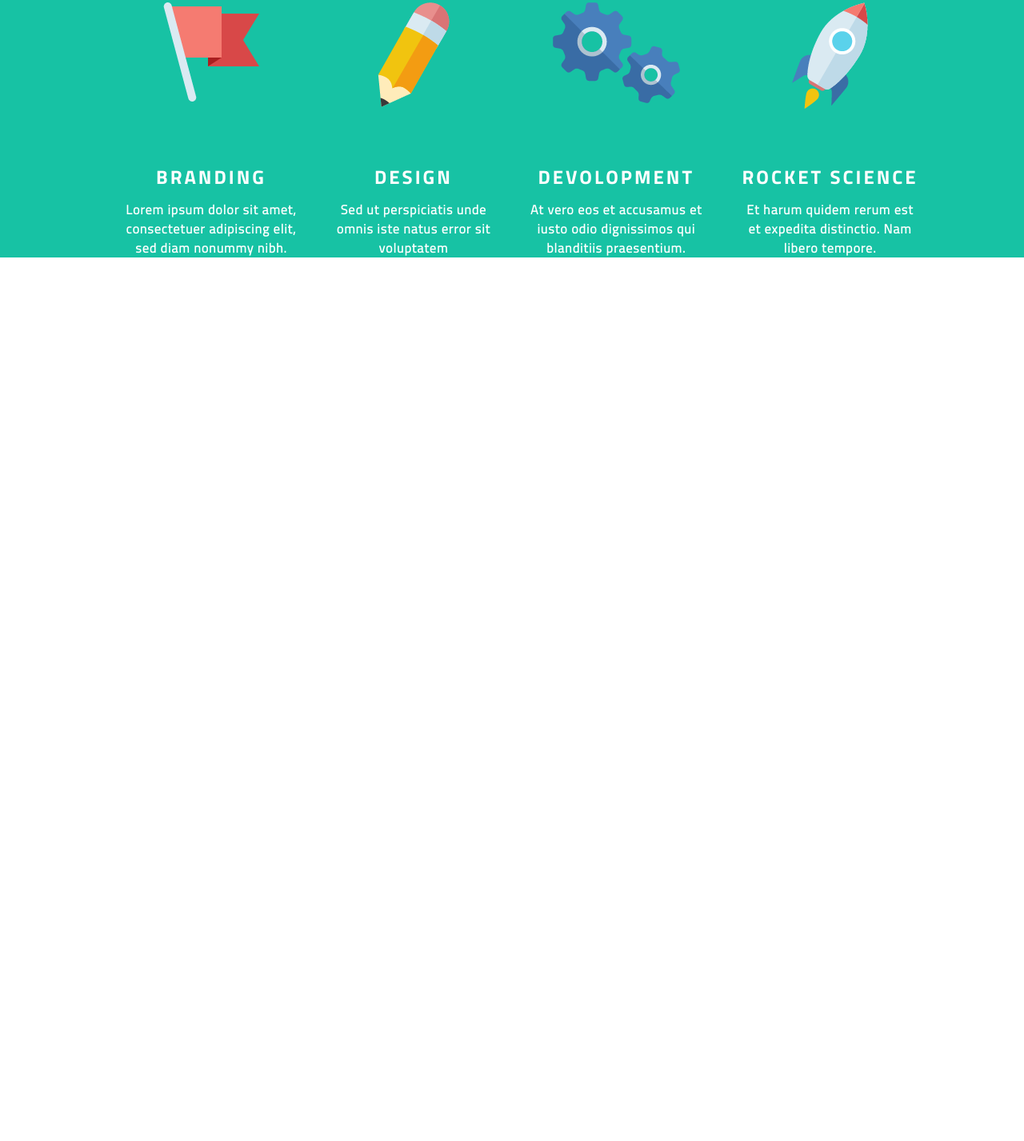
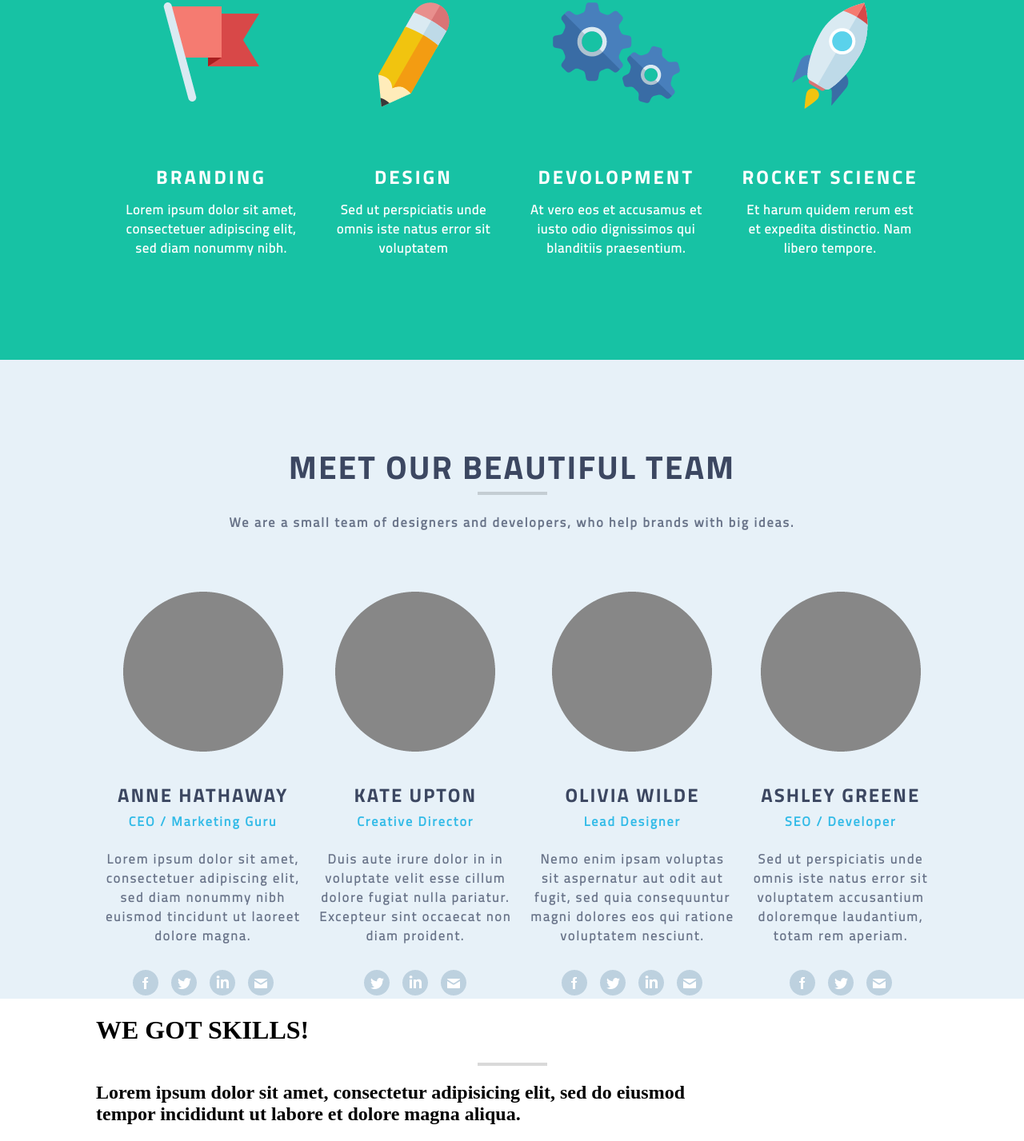
Before and after one commit to forgethen/Cuda, a plain HTML site: page index.html in a window 1280 px wide. Shown: the part 871-2298 px from the top of the page at 80% size. Before the commit the page ends 1193 px from the top, so only its background shows below. Drawn offline with Linux system fonts and the light colour scheme.

Commit message:
finished edit meet_our_btfl_team

```diff
--- a/index.html
+++ b/index.html
@@ -23,13 +23,10 @@
       </div>
     </header>
     <div class="content">
-      <div class="wrap">
         <div class="work_with_us">
-          <p>Hi there! We are the new kids on the block<br>
-            and we build awesome websites and mobile apps.</p>
+          <p>Hi there! We are the new kids on the block<br>and we build awesome websites and mobile apps.</p>
           <a href="#">WORK WITH US!</a>
         </div>
-      </div>
     </div>
     <div class="service_we_provide">
       <div class="wrap">
@@ -39,49 +36,105 @@
           <h2>We are working with both individuals and businesses from all over the globe<br> to create awesome websites and applications.<h2>
         </div>
         <div id="services">
-          <div class="column">
-            <div class="img_block">
-              <img class="column_img" src="images/4-layers.png">
+          <div class="services_column">
+            <div class="services_img_block">
+              <img class="services_column_img" src="images/4-layers.png">
             </div>
             <h1>Branding</h1>
-            <h2>Lorem ipsum dolor sit amet,<br>
-              consectetuer adipiscing elit,<br> sed diam nonummy nibh.
-            </h2>
+            <h2>Lorem ipsum dolor sit amet,<br>consectetuer adipiscing elit,<br> sed diam nonummy nibh.</h2>
           </div>
-          <div class="column">
-            <div class="img_block">
-              <img class="column_img" src="images/8-layers.png">
+          <div class="services_column">
+            <div class="services_img_block">
+              <img class="services_column_img" src="images/8-layers.png">
             </div>
             <h1>Design</h1>
-            <h2>
-              Sed ut perspiciatis unde <br>omnis iste natus error sit<br> voluptatem
-            </h2>
+            <h2>Sed ut perspiciatis unde <br>omnis iste natus error sit<br> voluptatem</h2>
           </div>
-          <div class="column">
-            <div class="img_block">
-              <img class="column_img" src="images/3-layers.png">
+          <div class="services_column">
+            <div class="services_img_block">
+              <img class="services_column_img" src="images/3-layers.png">
             </div>
             <h1>Devolopment</h1>
-            <h2>
-              At vero eos et accusamus et<br> iusto odio dignissimos qui<br> blanditiis praesentium.
-            </h2>
+            <h2>At vero eos et accusamus et<br> iusto odio dignissimos qui<br> blanditiis praesentium.</h2>
           </div>
-          <div class="column">
-            <div class="img_block">
-              <img class="column_img" src="images/10-layers.png">
+          <div class="services_column">
+            <div class="services_img_block">
+              <img class="services_column_img" src="images/10-layers.png">
             </div>
             <h1>Rocket science</h1>
-            <h2>
-              Et harum quidem rerum est<br> et expedita distinctio. Nam<br> libero tempore.
-            </h2>
+            <h2>Et harum quidem rerum est<br> et expedita distinctio. Nam<br> libero tempore.</h2>
           </div>
         </div>
       </div>
     </div>
     <div class="meet_our_btfl_team">
-
+        <div class="wrap">
+          <h1>MEET OUR BEAUTIFUL TEAM</h1>
+          <img class="line" src="images/line.png">
+          <h2>We are a small team of designers and developers, who help brands with big ideas.</h2>
+        <div id="meet_our_btfl_teamservices">
+          <div class="meet_our_btfl_teamcolumn">
+            <div class="meet_our_btfl_teamimg_block">
+              <img class="meet_our_btfl_teamcolumn_img" src="images/base.png">
+            </div>
+            <h1>ANNE HATHAWAY</h1>
+            <h2>CEO / Marketing Guru</h2>
+            <h3>Lorem ipsum dolor sit amet,<br>consectetuer adipiscing elit,<br>sed diam nonummy nibh<br>euismod tincidunt ut laoreet<br>dolore magna.</h3>
+            <div class="sprite">
+              <a href="#"><img class="facebook" src="images/f.png"></a>
+              <a href="#"><img class="twitter" src="images/tw.png"></a>
+              <a href="#"><img class="in" src="images/in.png"></a>
+              <a href="#"><img class="mail" src="images/mail.png"></a>
+            </div>
+          </div>
+          <div class="meet_our_btfl_teamcolumn">
+            <div class="meet_our_btfl_teamimg_block">
+              <img class="meet_our_btfl_teamcolumn_img" src="images/base.png">
+            </div>
+            <h1>Kate Upton</h1>
+            <h2>Creative Director</h2>
+            <h3>Duis aute irure dolor in in<br>voluptate velit esse cillum<br>dolore fugiat nulla pariatur.<br>Excepteur sint occaecat non<br>diam proident.</h3>
+            <div class="sprite">
+              <a href="#"><img class="twitter" src="images/tw.png"></a>
+              <a href="#"><img class="in" src="images/in.png"></a>
+              <a href="#"><img class="mail" src="images/mail.png"></a>
+            </div>
+          </div>
+          <div class="meet_our_btfl_teamcolumn">
+            <div class="meet_our_btfl_teamimg_block">
+              <img class="meet_our_btfl_teamcolumn_img" src="images/base.png">
+            </div>
+            <h1>Olivia Wilde</h1>
+            <h2>Lead Designer</h2>
+            <h3>Nemo enim ipsam voluptas<br>sit aspernatur aut odit aut<br>fugit, sed quia consequuntur<br>magni dolores eos qui ratione<br>voluptatem nesciunt.</h3>
+            <div class="sprite">
+              <a href="#"><img class="facebook" src="images/f.png"></a>
+              <a href="#"><img class="twitter" src="images/tw.png"></a>
+              <a href="#"><img class="in" src="images/in.png"></a>
+              <a href="#"><img class="mail" src="images/mail.png"></a>
+            </div>
+          </div>
+          <div class="meet_our_btfl_teamcolumn">
+            <div class="meet_our_btfl_teamimg_block">
+              <img class="meet_our_btfl_teamcolumn_img" src="images/base.png">
+            </div>
+            <h1>Ashley Greene</h1>
+            <h2>SEO / Developer</h2>
+            <h3>Sed ut perspiciatis unde<br>omnis iste natus error sit<br>voluptatem accusantium<br>doloremque laudantium,<br>totam rem aperiam.</h3>
+            <div class="sprite">
+              <a href="#"><img class="facebook" src="images/f.png"></a>
+              <a href="#"><img class="twitter" src="images/tw.png"></a>
+              <a href="#"><img class="mail" src="images/mail.png"></a>
+            </div>
+          </div>
+        </div>
+      </div>
     </div>
     <div class="we_got_skills">
+      <div class="wrap">
+        <h1>WE GOT SKILLS!</h1>
+        <img class="line" src="images/line.png">
+        <h2>Lorem ipsum dolor sit amet, consectetur adipisicing elit, sed do eiusmod<br>tempor incididunt ut labore et dolore magna aliqua.</h2>
     </div>
     <div class="our_portfolio">
     </div>
@@ -89,8 +142,6 @@
     </div>
     <div class="get_in_touch">
     </div>
-
-
     <footer>
     </footer>
   </body>
--- a/style.css
+++ b/style.css
@@ -80,6 +80,7 @@ header{
 
 .service_we_provide{
   background: #17c2a4;
+  padding-bottom: 128px;
   }
 
 .service_we_provide h1{
@@ -107,17 +108,17 @@ header{
   margin: 20px 0px 80px 0px;
   }
 
-.column{
+.services_column{
   text-align: center;
   margin: 0 25px;
   }
 
-.img_block{
+.services_img_block{
   height: 159px;
   text-align: center;
   }
 
-.column h1{
+.services_column h1{
   font-family: 'Titillium_Web_Bold';
   color: #FFF;
   font-size: 24px;
@@ -125,7 +126,7 @@ header{
   text-transform: uppercase;
   }
 
-.column h2{
+.services_column h2{
   font-family: 'TitilliumWeb-Light';
   color: #FFF;
   font-size: 16px;
@@ -141,12 +142,103 @@ header{
   justify-content: center;
   }
 
-#services .column:nth-of-type(1) {
+#services .services_column:nth-of-type(1) {}
+#services .services_column:nth-of-type(2) {}
+#services .services_column:nth-of-type(3) {}
+#services .services_column:nth-of-type(4)
+  {margin-right: 0;}
+
+.meet_our_btfl_team{
+  background: #e7f1f8;
   }
-#services .column:nth-of-type(2) {
+
+.meet_our_btfl_teamimg_block{
+  text-align: center;
   }
-#services .column:nth-of-type(3) {
+
+.meet_our_btfl_teamcolumn{
+  margin: 0 auto;
   }
-#services .column:nth-of-type(4) {
-  margin-right: 0;
+
+.meet_our_btfl_team h1{
+  font-size: 41px;
+  font-family: 'Titillium_Web_Bold';
+  color: #3c4761;
+  margin: 0px;
+  padding: 119px 0px 15px 0px;
+  text-align: center;
+  text-transform: uppercase;
+  letter-spacing: 2px;
+  line-height: 31px;
   }
+
+.meet_our_btfl_team h2{
+  font-size: 16px;
+  font-family: 'Titillium_Web_Regular';
+  color: rgba(60, 71, 97, 0.75);
+  margin: 0px;
+  text-align: center;
+  padding: 25px 0px 78px 0px;
+  letter-spacing: 2px;
+  line-height: 18px;
+  }
+
+.meet_our_btfl_team h3{
+  font-size: 16px;
+  font-family: 'TitilliumWeb-Light';
+  color: rgba(60, 71, 97, 0.75);
+  margin: 26px 0px 31px 0px;
+  text-align: center;
+  letter-spacing: 2px;
+  line-height: 24px;
+  }
+
+.sprite{
+  text-align: center;
+  margin: 0 auto;
+  }
+
+.sprite a{
+  text-align: center;
+  margin: 0 6px;
+  }
+
+#meet_our_btfl_teamservices{
+  display: flex;
+  flex-wrap: wrap;
+  justify-content: center;
+  }
+
+#meet_our_btfl_teamservices .meet_our_btfl_teamcolumn:nth-of-type(1) {}
+#meet_our_btfl_teamservices .meet_our_btfl_teamcolumn:nth-of-type(2) {}
+#meet_our_btfl_teamservices .meet_our_btfl_teamcolumn:nth-of-type(3) {}
+#meet_our_btfl_teamservices .meet_our_btfl_teamcolumn:nth-of-type(4)
+  {margin-right: 0;}
+
+.meet_our_btfl_teamcolumn h1{
+  font-size: 24px;
+  font-family: 'Titillium_Web_Bold';
+  color: #3c4761;
+  margin: 41px 0px 15px 0px;
+  text-align: center;
+  padding: 0px;
+  letter-spacing: 2px;
+  line-height: 18px;
+  }
+
+.meet_our_btfl_teamcolumn h2{
+  font-size: 16px;
+  font-family: 'Titillium_Web_Regular';
+  color: #30bae7;
+  margin: 0px;
+  text-align: center;
+  padding: 0px;
+  letter-spacing: 2px;
+  line-height: 18px;
+  }
+
+.service_we_provide, .meet_our_btfl_team{
+  display: flex;
+  flex-wrap: wrap;
+  justify-content: center;
+  }
```
Also changed, not shown: images/base.png (added), images/f.png (added), images/in.png (added), images/mail.png (added), images/tw.png (added).
